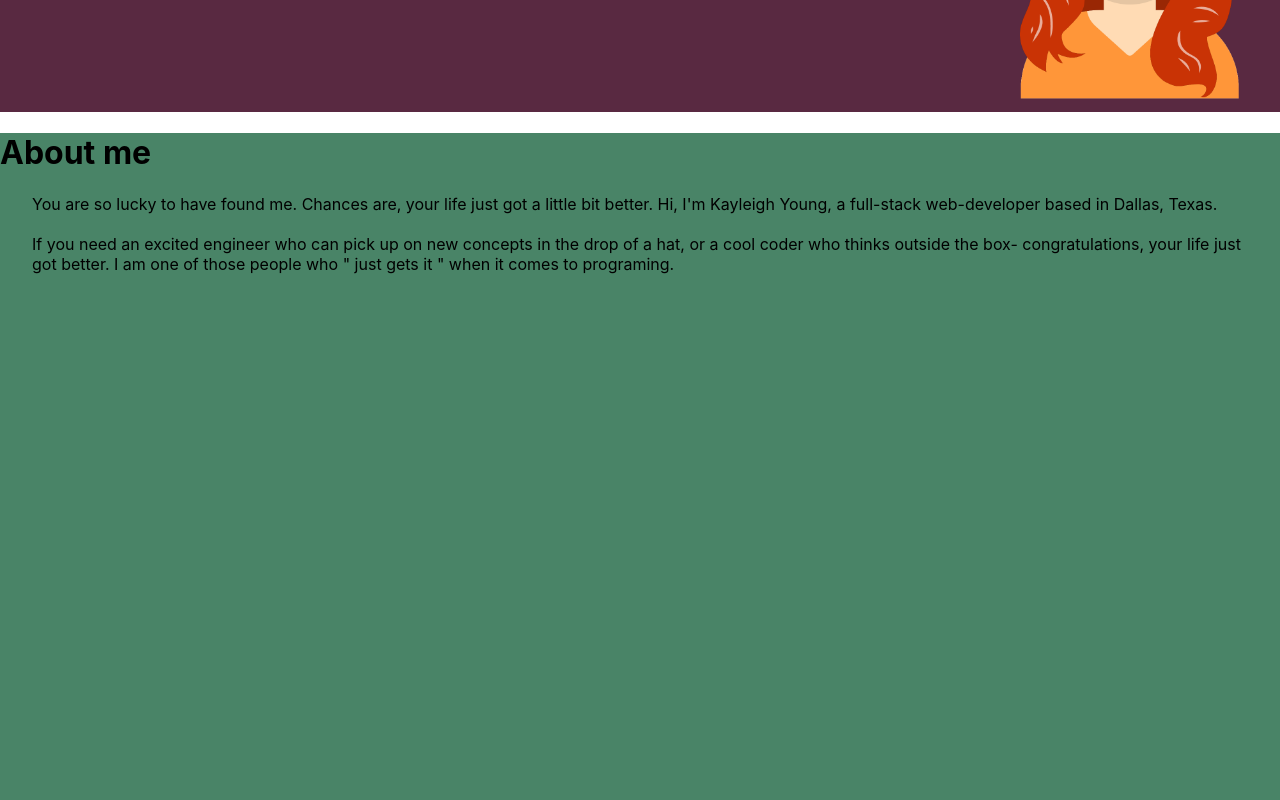
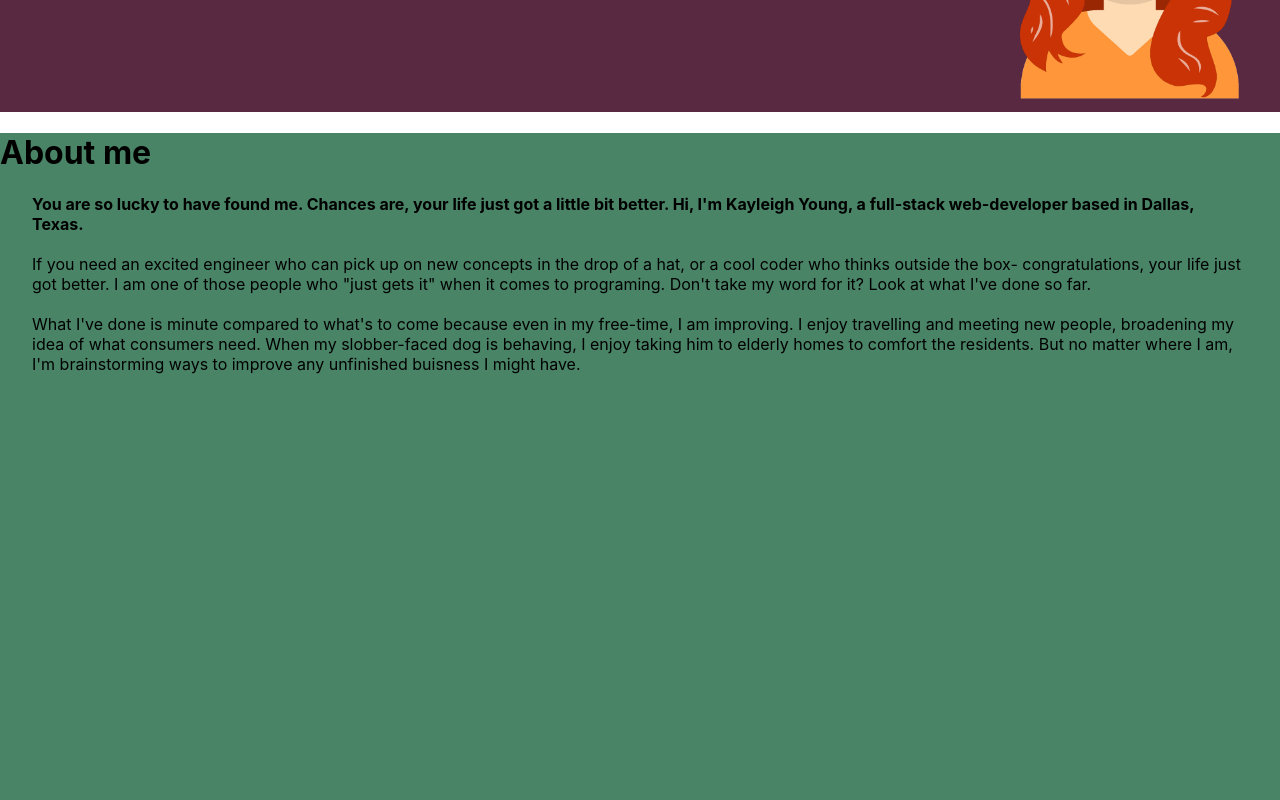
Before and after one commit to kayleighkat98/portfolio-client, a React (Create React App) app: page / in a window 1280 px wide. Shown: the part 720-1520 px from the top of the page. Built offline with nearby package versions, Linux system fonts and the light colour scheme; a web font is replaced by a local one.

Commit message:
update bio for freetime activities; ;

```diff
--- a/src/components/Bio.js
+++ b/src/components/Bio.js
@@ -4,18 +4,27 @@ class Bio extends Component {
 
     render() {
         return(
-            <div className='container'>
+            <div className='bio container'>
                 <div id='bio' className='anchor'/>
                <h1 >About me</h1>
-               <p>
-                   You are so lucky to have found me.
-                   Chances are, your life just got a little bit better.
-                   Hi, I'm Kayleigh Young, a full-stack web-developer based in Dallas, Texas.
+                <p><b>
+                    You are so lucky to have found me.
+                    Chances are, your life just got a little bit better.
+                    Hi, I'm Kayleigh Young, a full-stack web-developer based in Dallas, Texas.
+                    </b>
                 </p>
                 <br/>
                 <p>
                     If you need an excited engineer who can pick up on new concepts in the drop of a hat, or a cool coder who thinks outside the box- congratulations, your life just got better.
-                    I am one of those people who " just gets it " when it comes to programing.
+                    I am one of those people who "just gets it" when it comes to programing.
+                    Don't take my word for it? Look at what I've done so far.
+                </p>
+                <br/>
+                <p>
+                    What I've done is minute compared to what's to come because even in my free-time, I am improving.
+                    I enjoy travelling and meeting new people, broadening my idea of what consumers need.
+                    When my slobber-faced dog is behaving, I enjoy taking him to elderly homes to comfort the residents.
+                    But no matter where I am, I'm brainstorming ways to improve any unfinished buisness I might have.
                 </p>
             </div>
         );
```
Also changed, not shown: src/styles/app.sass (+9 -2 lines), src/styles/dist/App.css, src/styles/dist/contact.css, 2 other files (tests, documents, lock files or other folders).
